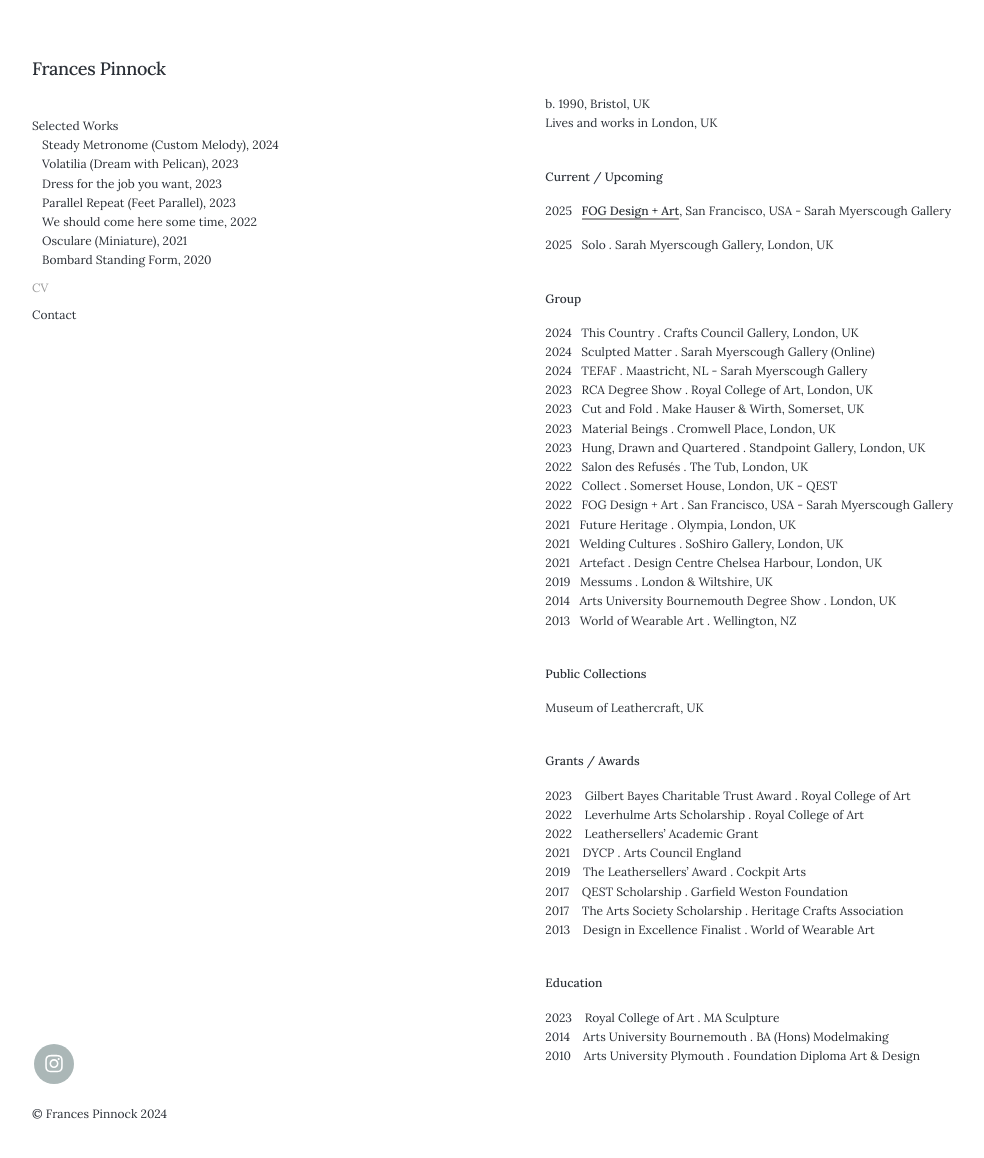
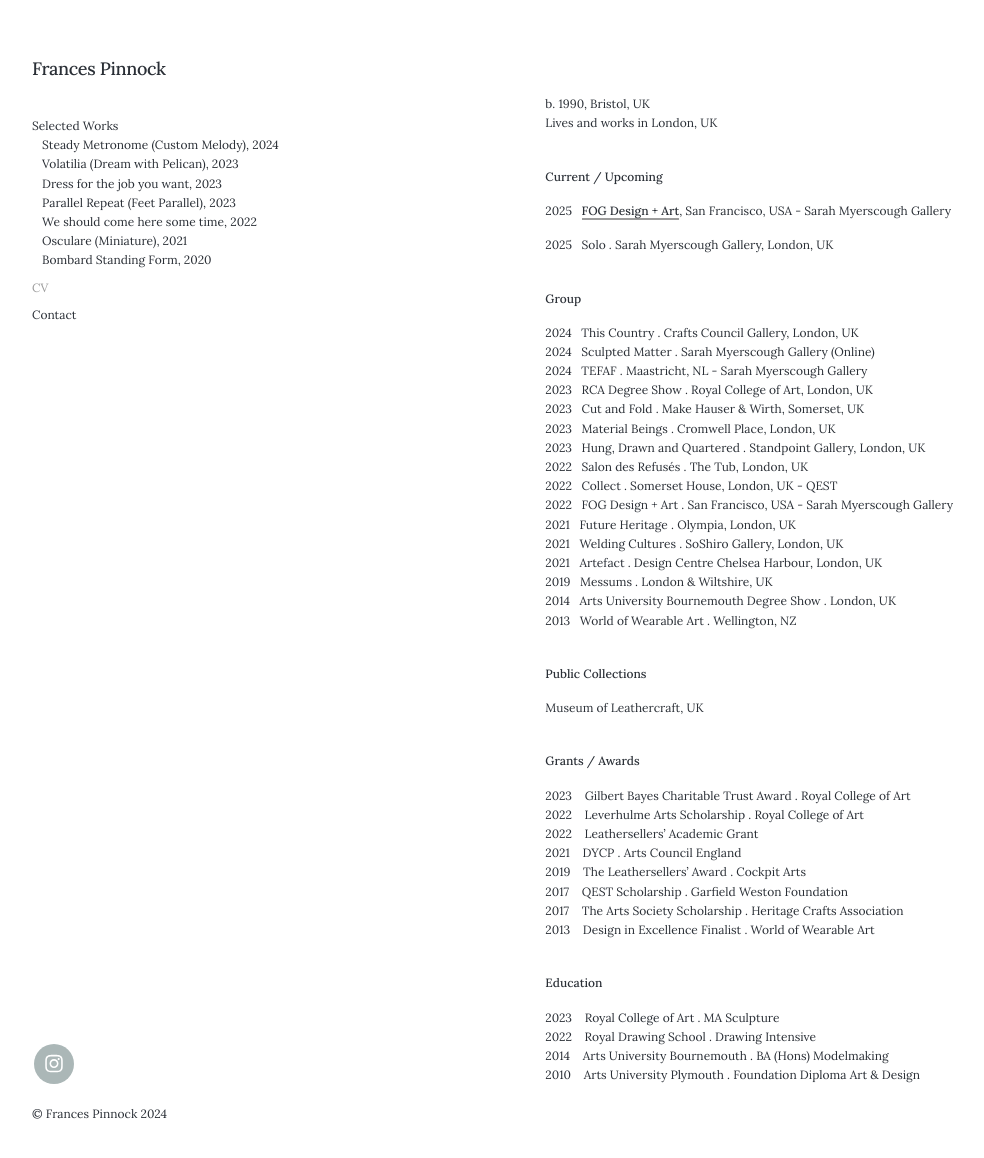
Before and after one commit to francespinnock/francespinnock.github.io, a Jekyll site: the page built from _pages/cv.md, in a window 1280 px wide and 1163 px high. Shown: the top 1158 px of the window, without its empty margins (28-1012 px from the left). Built offline with Jekyll 4.4.1, drawn with Linux system fonts in a browser that asks for light colours; nearby versions of some CDN libraries; some web fonts are replaced.

Commit message:
Update cv.md

```diff
--- a/_pages/cv.md
+++ b/_pages/cv.md
@@ -58,6 +58,7 @@ Museum of Leathercraft, UK
 **Education**
 
 2023&nbsp;&nbsp;&nbsp; Royal College of Art . MA Sculpture
+2022&nbsp;&nbsp;&nbsp; Royal Drawing School . Drawing Intensive
 2014&nbsp;&nbsp;&nbsp; Arts University Bournemouth . BA (Hons) Modelmaking
 2010&nbsp;&nbsp;&nbsp; Arts University Plymouth . Foundation Diploma Art & Design
 <br />
```
